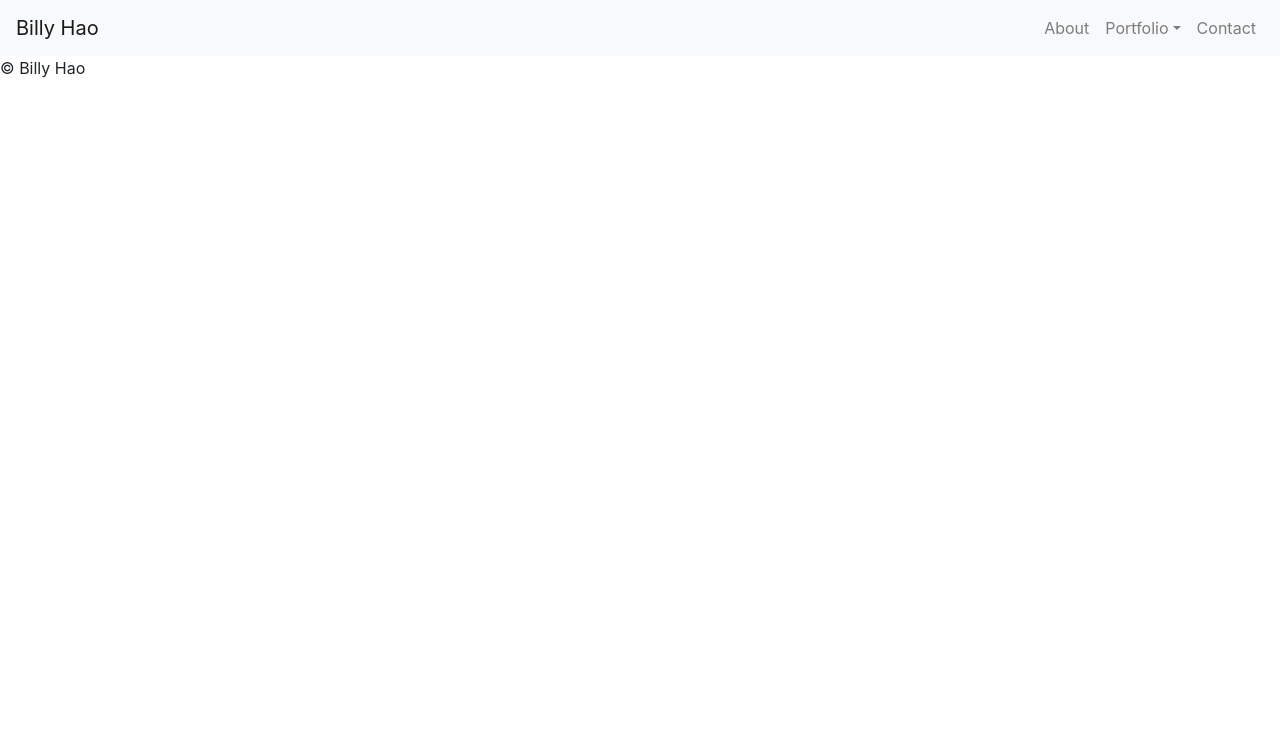
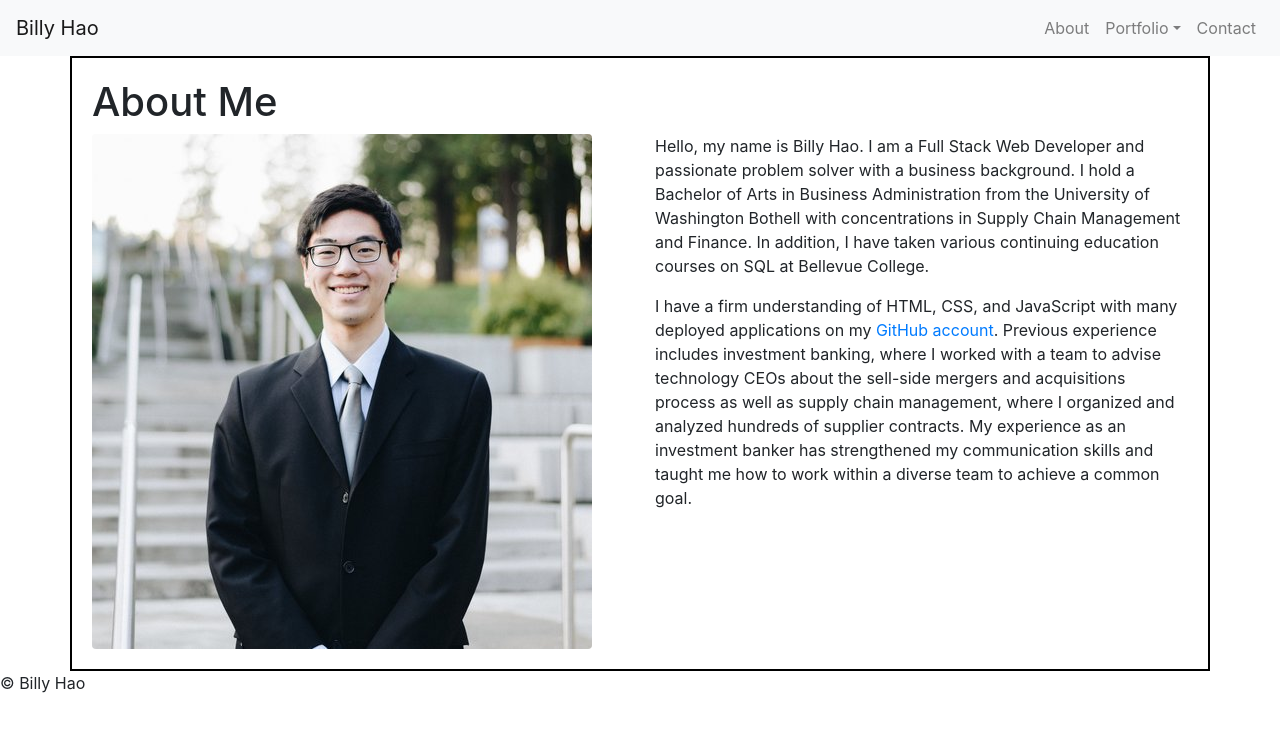
Before and after one commit to billyhao12/react-portfolio, a React (Create React App) app: page /about in a window 1280 px wide. Shown: the top 732 px of the page. Built offline with nearby package versions, Linux system fonts and the light colour scheme.

Commit message:
Added an About page

```diff
--- a/src/App.js
+++ b/src/App.js
@@ -1,8 +1,13 @@
 import React from 'react';
 import { BrowserRouter as Router, Route, Switch } from 'react-router-dom';
+
+// Components
 import Header from './components/Header';
 import Footer from './components/Footer';
 import Project from './components/Project';
+
+// Pages
+import About from './pages/About';
 
 function App() {
   return (
@@ -11,9 +16,19 @@ function App() {
         <Header />
 
         <Switch>
+
+          <Route exact path={["/", "/about"]}>
+            <About />
+          </Route>
+
           <Route exact path={"/projects"}>
             <Project />
           </Route>
+
+          <Route exact path={"/contact"}>
+            {/* Contact Page */}
+          </Route>
+
         </Switch>
 
         <Footer />
--- a/src/components/Header/index.js
+++ b/src/components/Header/index.js
@@ -8,7 +8,7 @@ function Header() {
     return (
         <Navbar bg="light" expand="lg">
 
-        <Navbar.Brand href="/about">Billy Hao</Navbar.Brand>
+        <Navbar.Brand href="/">Billy Hao</Navbar.Brand>
         <Navbar.Toggle aria-controls="basic-navbar-nav" />
         <Navbar.Collapse id="basic-navbar-nav">
 
--- a/src/index.css
+++ b/src/index.css
@@ -11,3 +11,9 @@ code {
   font-family: source-code-pro, Menlo, Monaco, Consolas, 'Courier New',
     monospace;
 }
+
+.box {
+  background-color: #FFF;
+  padding: 20px;
+  border: solid black 2px;
+}
--- /dev/null
+++ b/src/pages/About/index.js
@@ -0,0 +1,42 @@
+import React from "react";
+import Container from "react-bootstrap/Container";
+import Row from "react-bootstrap/Row";
+import Col from "react-bootstrap/Col";
+
+function About() {
+
+    return (
+        <Container>
+        <Row>
+            <div class="box">
+                <h1>About Me</h1>
+                <Row>
+                    <Col lg={6}>
+                        <img
+                        src={require("../../images/Billy.jpg")}
+                        alt="Billy Hao"
+                        class="img-fluid rounded float-left">
+                        </img>
+                    </Col>
+                    <Col lg={6}>
+                        <p>
+                            Hello, my name is Billy Hao. I am a Full Stack Web Developer and passionate problem solver with a business background.
+                            I hold a Bachelor of Arts in Business Administration from the University of Washington Bothell with concentrations in Supply Chain Management and Finance.
+                            In addition, I have taken various continuing education courses on SQL at Bellevue College.
+                        </p>
+
+                        <p>
+                            I have a firm understanding of HTML, CSS, and JavaScript with many deployed applications on my <a href="https://github.com/billyhao12">GitHub account</a>.
+                            Previous experience includes investment banking, where I worked with a team to advise technology CEOs about the sell-side mergers and acquisitions process as well as supply chain management, where I organized and analyzed hundreds of supplier contracts.
+                            My experience as an investment banker has strengthened my communication skills and taught me how to work within a diverse team to achieve a common goal.
+                        </p>
+                    </Col>
+                </Row>
+            </div>
+        </Row>
+        </Container>
+
+    )
+}
+
+export default About;
```
Also changed, not shown: src/images/Billy.jpg (added).
